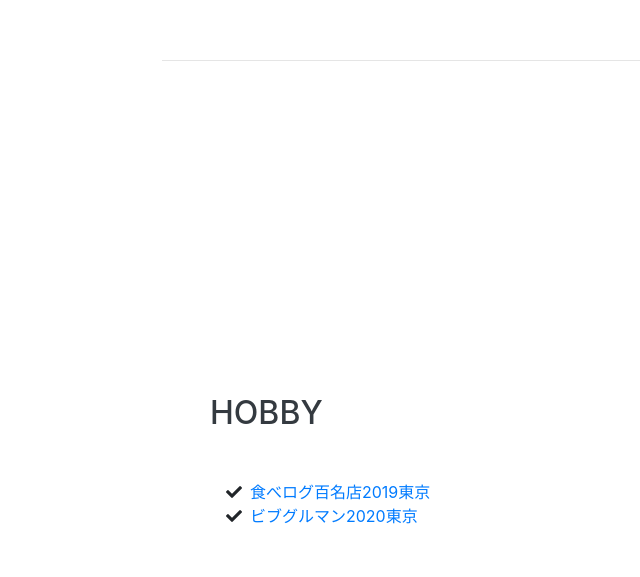
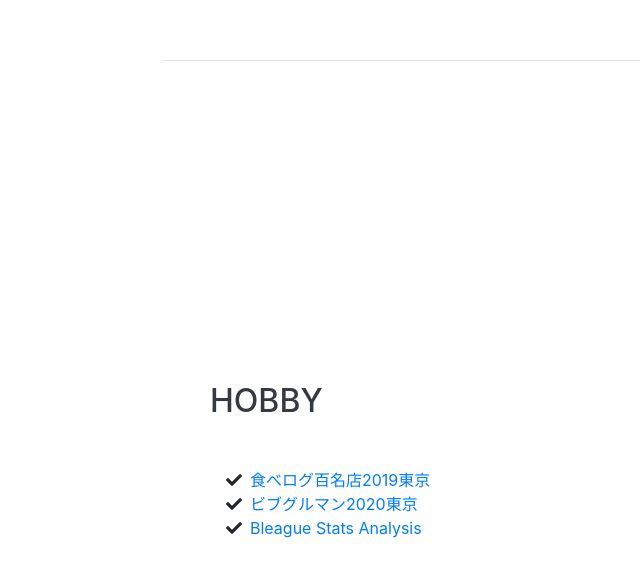
Before and after one commit to takaiyuk/takaiyuk.github.io, a website with bundled scripts: page index.html in a window 1280 px wide. Shown: the part 3944-4521 px from the top of the page, without its empty margins (110-750 px from the left). Built offline with nearby package versions, Linux system fonts and the light colour scheme; a web font is replaced by a local one.

Commit message:
Add bleague-stats-analysis

```diff
--- a/index.html
+++ b/index.html
@@ -246,6 +246,10 @@
             <i class="fa-li fa fa-check"></i>
             <a href="http://djmantkzdxch.cloudfront.net/" target="_blank">ビブグルマン2020東京</a>
           </li>
+          <li>
+            <i class="fa-li fa fa-check"></i>
+            <a href="https://bleague-stats-analysis.com/" target="_blank">Bleague Stats Analysis</a>
+          </li>
         </ul>
       </div>
     </section>
```
